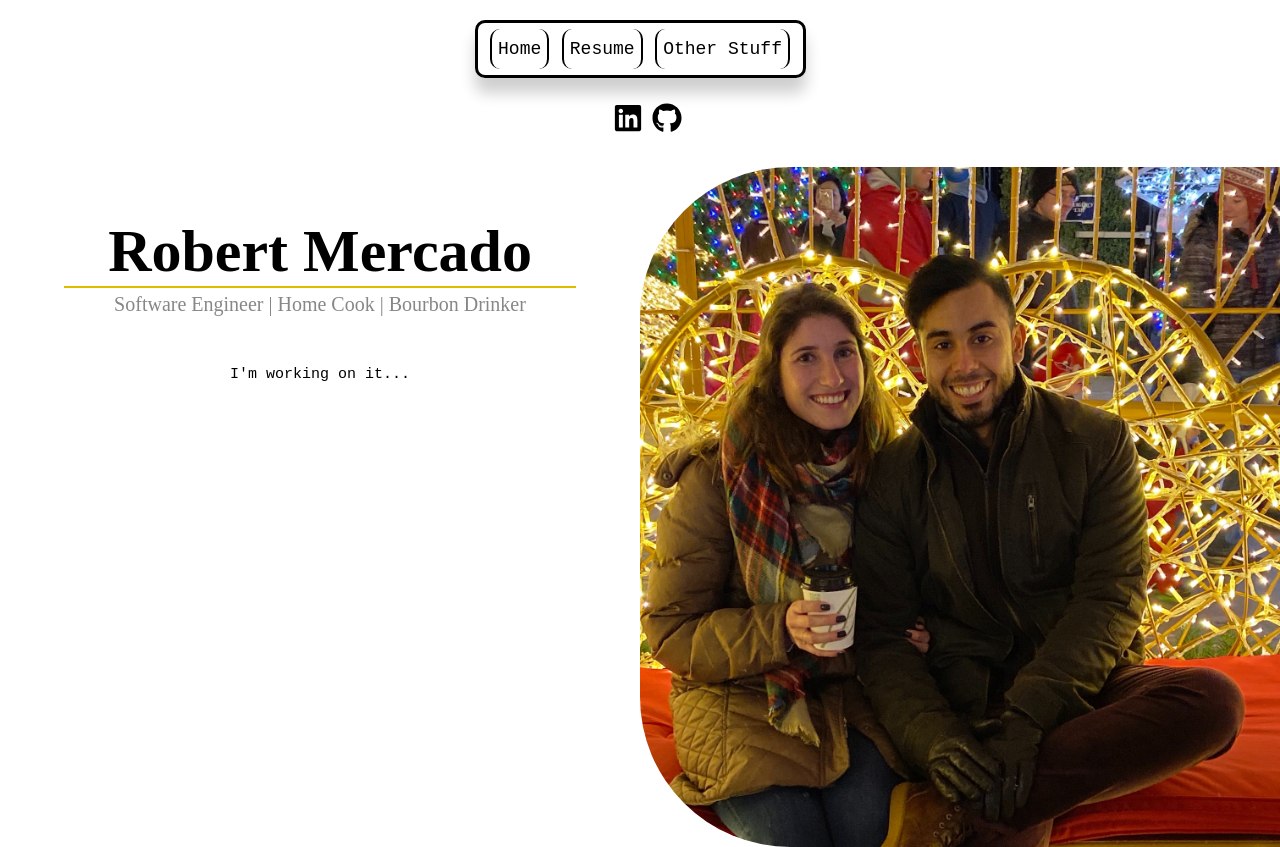
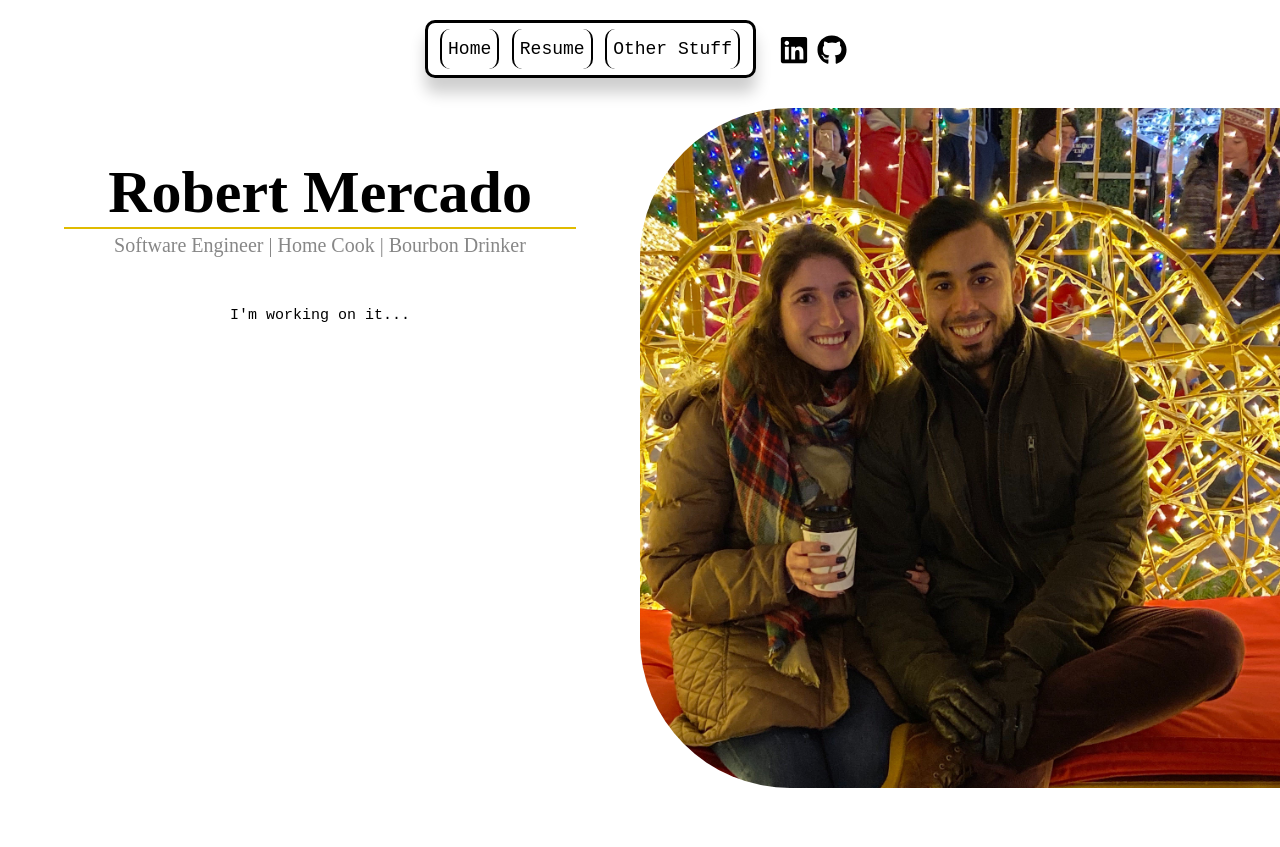
Before and after one commit to BitwiseMercenary/TheDistillery, a React (Create React App) app: page / in a window 1280 px wide. After the commit the page ends 800 px from the top, so only its background shows below. Built offline with nearby package versions, Linux system fonts and the light colour scheme.

Commit message:
media query for mobile

```diff
--- a/src/organisms/NavigationBar.tsx
+++ b/src/organisms/NavigationBar.tsx
@@ -15,6 +15,13 @@ const NavContainer = styled.div`
   border-radius: 10px;
   display: inline-flex;
   box-shadow: 0px 15px 15px 0px #cfcfcf;
+`;
+
+const TopStuff = styled(Flex)`
+  @media only screen and (max-width: 605px) {
+    flex-direction: column;
+    align-items: center;
+  }
 `;
 
 export const NavigationBar = () => {
@@ -58,7 +65,7 @@ export const NavigationBar = () => {
     </A>
   ];
   return (
-    <Flex flexDirection="column" alignItems="center">
+    <TopStuff>
       <NavContainer className="NavContainer">
         <ComponentListContainer className="ButtonListContainer">
           {buttonList}
@@ -70,6 +77,6 @@ export const NavigationBar = () => {
           {iconList}
         </ComponentListContainer>
       </Flex>
-    </Flex>
+    </TopStuff>
   );
 };
```
